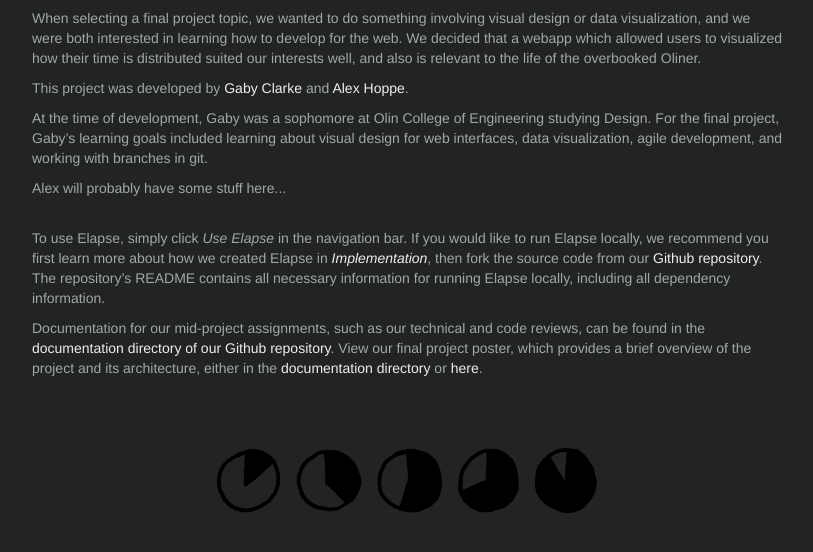
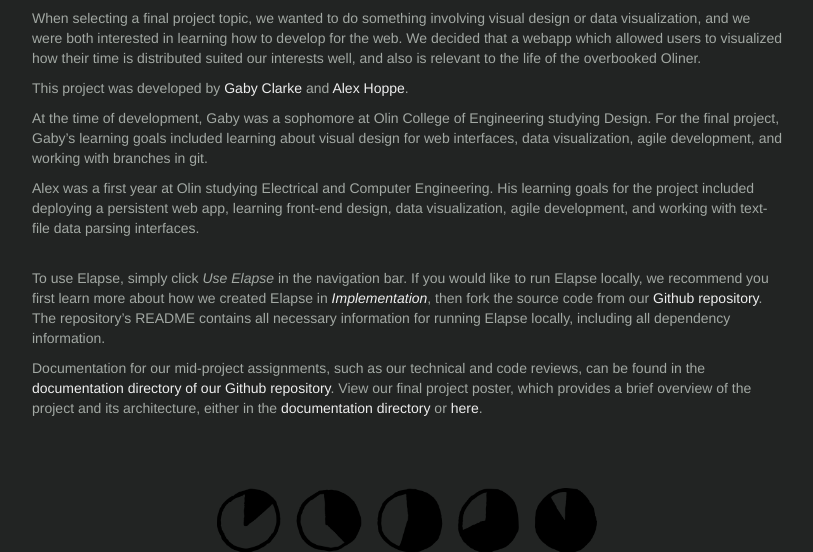
Before and after one commit to aehoppe/Elapse, a Flask app: page /about in a window 1280 px wide. Shown: the part 288-840 px from the top of the page, without its empty margins (233-1046 px from the left). Before the commit the page ends 801 px from the top, so only its background shows below. Run offline with Flask 2, Linux system fonts and the light colour scheme; some libraries are stand-ins or nearby versions.

Commit message:
added web url and project goals

```diff
--- a/app/templates/about.html
+++ b/app/templates/about.html
@@ -62,7 +62,7 @@
                     At the time of development, Gaby was a sophomore at Olin College of Engineering studying Design.  For the final project, Gaby’s learning goals included learning about visual design for web interfaces, data visualization, agile development, and working with branches in git.
                 </p>
                 <p>
-                    Alex will probably have some stuff here...
+                    Alex was a first year at Olin studying Electrical and Computer Engineering. His learning goals for the project included deploying a persistent web app, learning front-end design, data visualization, agile development, and working with text-file data parsing interfaces.
                 </p>
                 <br>
                 <p>
```
Also changed, not shown: README.md.
